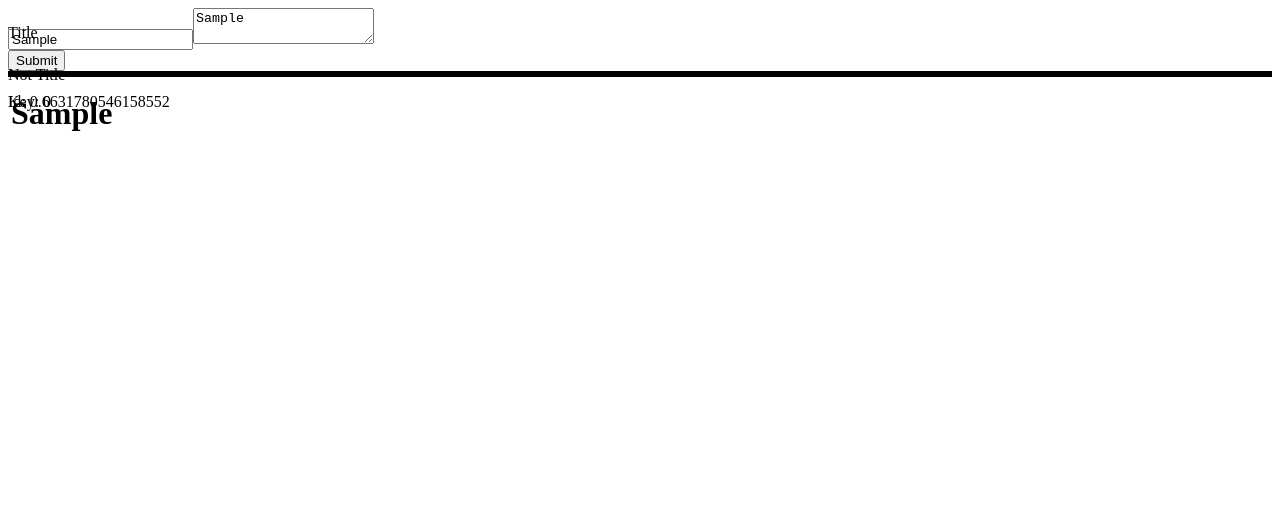
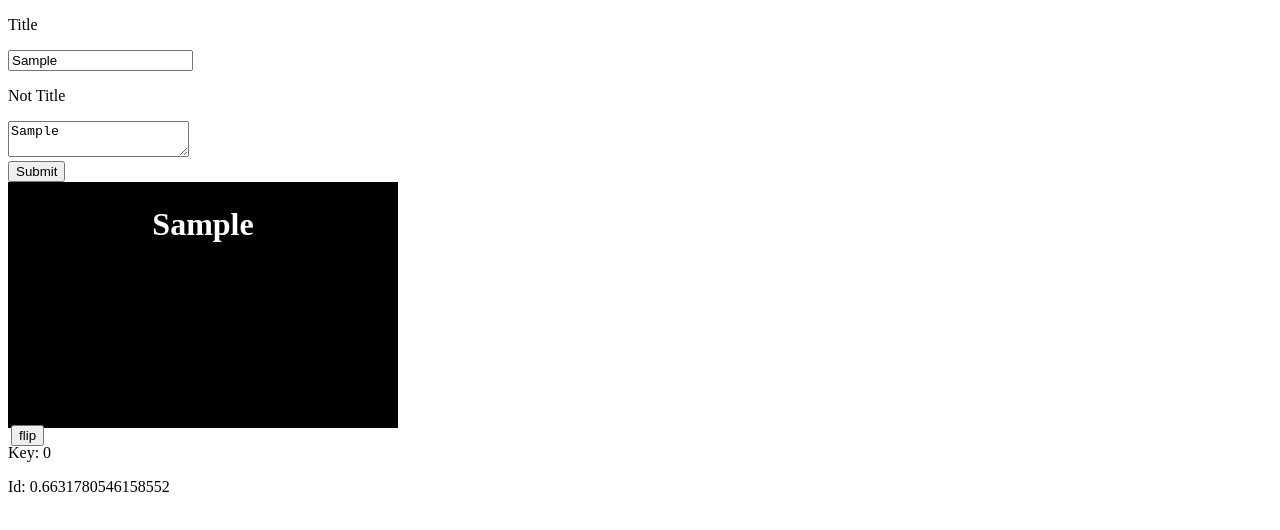
Before and after one commit to ota200/flashcards, a React (Create React App) app: page / in a window 1280 px wide. Both pictures are taken after typing "Sample", "Sample" into the empty fields and a click on the button "Submit". Shown: the top 530 px of the page. Built offline with nearby package versions, Linux system fonts and the light colour scheme.

Commit message:
Cards Flip

```diff
--- a/src/App.css
+++ b/src/App.css
@@ -1,15 +1,52 @@
 .container {
+    background-color: transparent;
+    border-style:solid;
+    width:30vw;
+    height:30vh;
+    perspective: 1000px;
 
-    border-style:solid;
+}
+
+.center{
     position: relative;
-
-
-
+    width: 100%;
+    height: 100%;
+    text-align: center;
+    transform-style: preserve-3d;
 
 
 }
 
-.container h1,p {
+.front,.back{
     position: absolute;
+    -webkit-backface-visibility: hidden;
+    backface-visibility: hidden;
+    width:100%;
+    height: 100%;
+    overflow-wrap: break-word;
 
 }
+
+.front {
+    background-color: black;
+    color:white;
+}
+
+.back {
+    background-color: aliceblue;
+    color:black;
+    transform: rotateY(180deg);
+
+}
+
+#first{
+    transform: rotateY(0deg);
+}
+
+#second{
+    transform: rotateY(180deg);
+    color:black;
+    backface-visibility: visible;
+
+
+}
--- a/src/Componets/Cards.jsx
+++ b/src/Componets/Cards.jsx
@@ -3,32 +3,35 @@ import { useState } from "react";
 
 const Card = (props) =>{
 
-  const [tileVisable,setTitleVisable] = useState("visible")
-  const [infoVisable,setInfoVisable] = useState("hidden")
+  const [num,setNum] = useState()
 
-  function vis(){
-    if (tileVisable === "hidden"){
-      setTitleVisable("visible")
-      setInfoVisable("hidden")
 
-      console.log("set Title visable")
+  const flip = (e) => {
+
+    if (num === "second"){
+      setNum("first")
 
     } else {
-      setInfoVisable("visible")
-      setTitleVisable("hidden")
-      console.log("set Info visable")
+      setNum("second")
+    }
 
-    }
   }
 
   return (
-    <div className="container">
+    <div className="container" >
 
-      <a onClick={vis} >
-        <h1 style={{visibility: tileVisable}}> {props.title}</h1>
-        <p style={{visibility: infoVisable}}>{props.info}</p>
-      </a>
+      <div className="center" id={num} >
 
+        <div className="front">
+          <h1> {props.title} </h1>
+        </div>
+        <div className='back'>
+          <p> {props.info} </p>
+        </div>
+
+      </div>
+
+      <button onClick={flip}>flip</button>
     </div>
   );
 }
```
